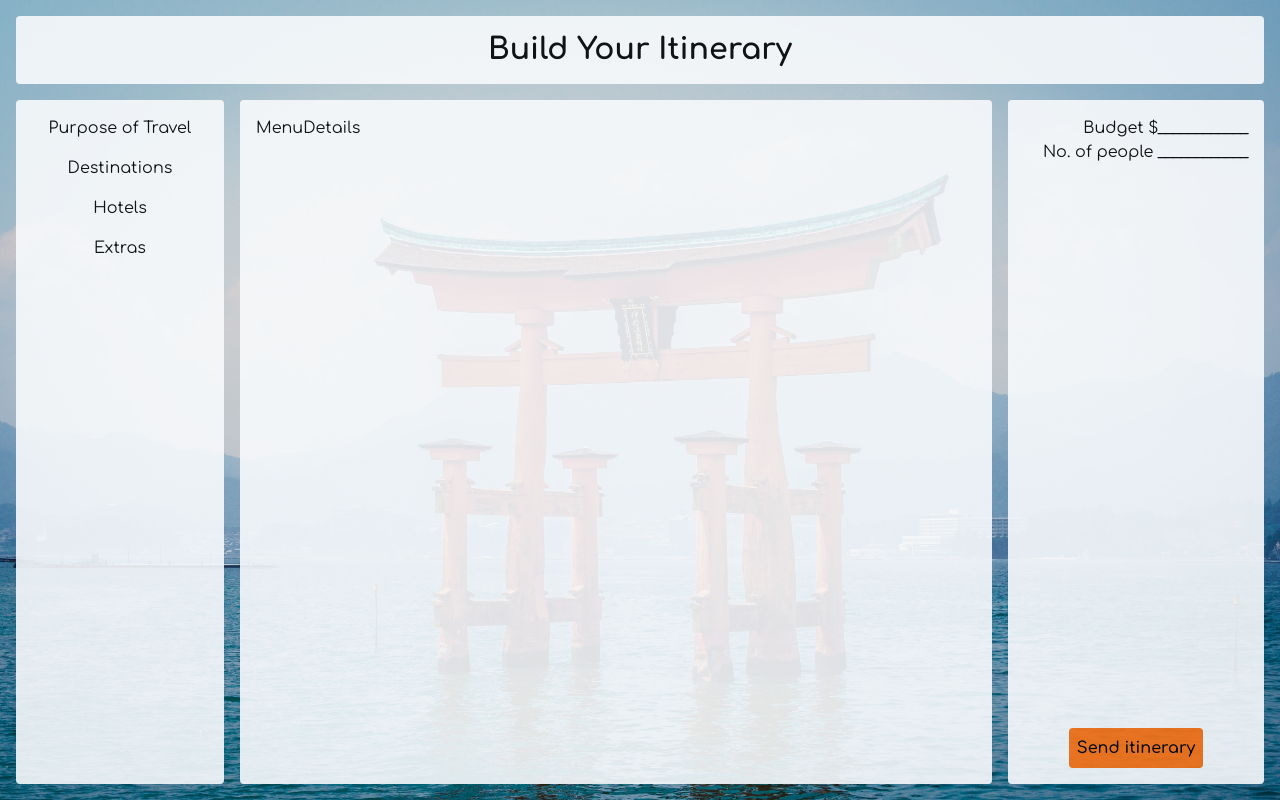
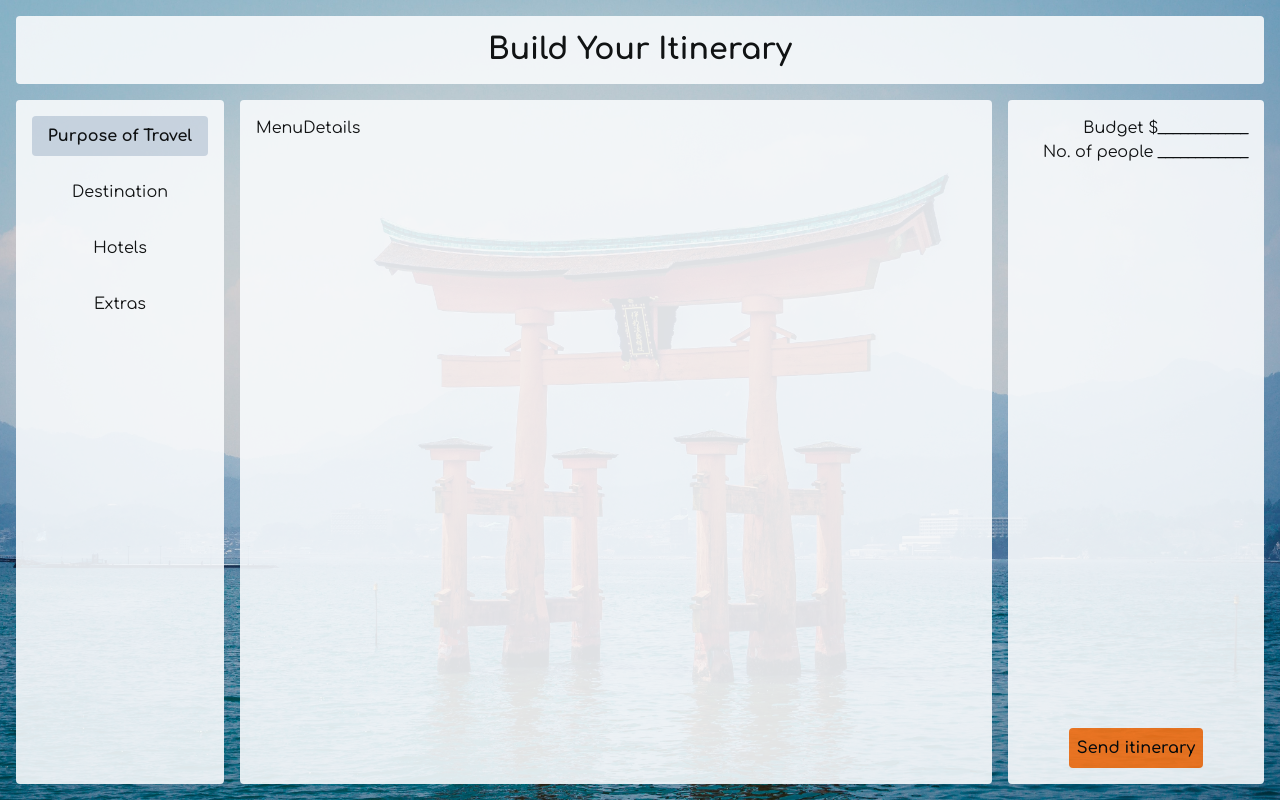
Before and after one commit to akiwidev/build-itinerary, a Next.js app: page / in a window 1280 px wide. Built offline with nearby package versions, Linux system fonts and the light colour scheme.

Commit message:
Added conditional styling to selected menu item in sideMenu.

```diff
--- a/components/Cart.tsx
+++ b/components/Cart.tsx
@@ -7,7 +7,7 @@ const Cart = () => {
                 <h3>Budget <span>$____________</span></h3>
                 <h3>No. of people <span>____________</span></h3>
             </div>
-            <button type="submit" className="rounded font-semibold p-2 w-max self-center transition ease-in-out delay-150 bg-orange-500 hover:-translate-y-1 hover:scale-110 hover:bg-orange-300 duration-300">Send itinerary</button>
+            <button type="submit" className="rounded font-semibold p-2 w-max self-center transition ease-in-out delay-100 bg-orange-500 hover:-translate-y-1 hover:scale-110 hover:bg-orange-300 duration-300">Send itinerary</button>
         </div>
     )
 }
--- a/components/SideMenu.tsx
+++ b/components/SideMenu.tsx
@@ -1,13 +1,39 @@
+import { useState } from "react"
 
 const SideMenu = () => {
+    const [selected, setSelected] = useState<string>("PURPOSE")
+
+    const menuOptions: Options[] = [
+        {
+            id: "PURPOSE",
+            label: 'Purpose of Travel'
+        },
+        {
+            id: "DESTINATION",
+            label: 'Destination'
+        },
+        {
+            id: "HOTELS",
+            label: 'Hotels'
+        },
+        {
+            id: "EXTRAS",
+            label: 'Extras'
+        },
+    ]
+
     return (
         <div className="w-52 text-center p-4 bg-slate-50 opacity-90 rounded space-y-4">
-            <h3>Purpose of Travel</h3>
-            <h3>Destinations</h3>
-            <h3>Hotels</h3>
-            <h3>Extras</h3>
+            {menuOptions.map(item => (
+                <div key={item.id} className={`${selected === item.id && "font-bold bg-slate-300"} p-2 rounded hover:cursor-pointer`} onClick={() => setSelected(item.id)}>{item.label}</div>
+            ))}
         </div>
     )
 }
 
+type Options = {
+    id: string,
+    label: string
+}
+
 export { SideMenu }
```
